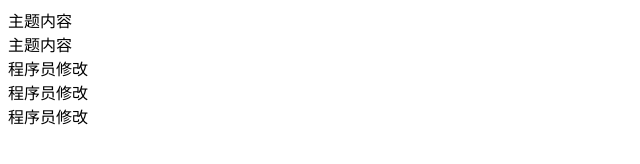
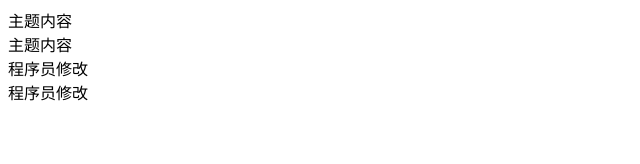
Before and after one commit to shen-wen-wen/https---gitee.com-shen-wen-wen-git-test-warehouse, a plain HTML site: page index.html in a window 1280 px wide. Shown: the whole page, without its empty margins (0-640 px from the left). Drawn offline with Linux system fonts and the light colour scheme.

Commit message:
公钥提交

```diff
--- a/index.html
+++ b/index.html
@@ -14,7 +14,6 @@
     <div class="main">主题内容</div>
     <div class="main">程序员修改</div>
     <div class="main">程序员修改</div>
-    <div class="main">程序员修改</div>
     <div class="foot"></div>
 </body>
 
```
Also changed, not shown: 1 other file.
